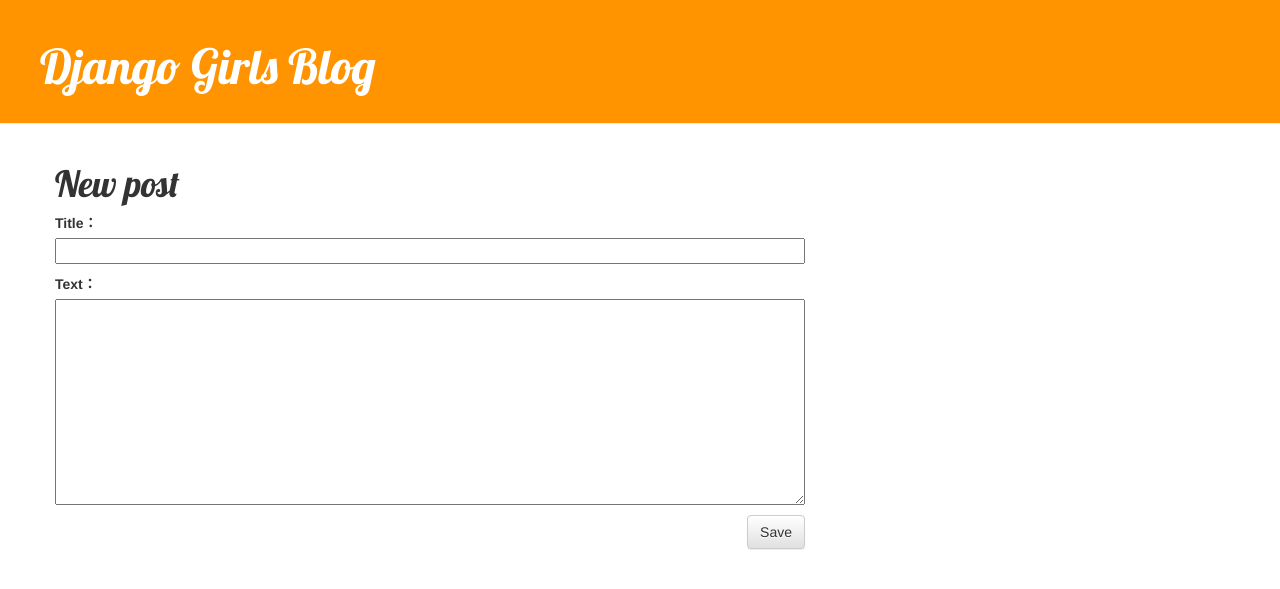
After one commit to shchen22/my-first-blog, a Django app: page /post/new/ in a window 1280 px wide. The commit adds this page. Shown: the top 589 px of the page. Run offline with Django 3.2, Linux system fonts and the light colour scheme; some libraries are stand-ins or nearby versions.

Commit message:
Added views to create/edit blog post inside the site.

```diff
--- /dev/null
+++ b/blog/forms.py
@@ -0,0 +1,9 @@
+from django import forms
+
+from .models import Post
+
+class PostForm(forms.ModelForm):
+
+    class Meta:
+        model = Post
+        fields = ('title', 'text',)
--- a/blog/templates/blog/base.html
+++ b/blog/templates/blog/base.html
@@ -9,7 +9,10 @@
     </head>
     <body>
         <div class="page-header">
-            <h1><a href="/">Django Girls Blog</a></h1>
+            {% if user.is_authenticated %}
+               <a href="{% url 'post_new' %}" class="top-menu"><span class="glyphicon glyphicon-plus"></span></a>
+            {% endif %}
+			<h1><a href="/">Django Girls Blog</a></h1>
         </div>
 
         <div class="content container">
--- a/blog/templates/blog/post_detail.html
+++ b/blog/templates/blog/post_detail.html
@@ -7,6 +7,9 @@
                 {{ post.published_date }}
             </div>
         {% endif %}
+		{% if user.is_authenticated %}
+            <a class="btn btn-default" href="{% url 'post_edit' pk=post.pk %}"><span class="glyphicon glyphicon-pencil"></span></a>
+        {% endif %}
         <h1>{{ post.title }}</h1>
         <p>{{ post.text|linebreaksbr }}</p>
     </div>
--- /dev/null
+++ b/blog/templates/blog/post_edit.html
@@ -0,0 +1,9 @@
+{% extends 'blog/base.html' %}
+
+{% block content %}
+    <h1>New post</h1>
+    <form method="POST" class="post-form">{% csrf_token %}
+        {{ form.as_p }}
+        <button type="submit" class="save btn btn-default">Save</button>
+    </form>
+{% endblock %}
--- a/blog/urls.py
+++ b/blog/urls.py
@@ -4,4 +4,6 @@
 urlpatterns = [
     url(r'^$', views.post_list, name='post_list'),
 	url(r'^post/(?P<pk>\d+)/$', views.post_detail, name='post_detail'),
+	url(r'^post/new/$', views.post_new, name='post_new'),
+	url(r'^post/(?P<pk>\d+)/edit/$', views.post_edit, name='post_edit'),
 ]
--- a/blog/views.py
+++ b/blog/views.py
@@ -1,6 +1,8 @@
 from django.shortcuts import render, get_object_or_404
 from .models import Post
 from django.utils import timezone
+from .forms import PostForm
+from django.shortcuts import redirect
 
 # Create your views here.
 def post_list(request):
@@ -10,3 +12,30 @@
 def post_detail(request, pk):
     post = get_object_or_404(Post, pk=pk)
     return render(request, 'blog/post_detail.html', {'post': post})
+
+def post_new(request):
+    if request.method == "POST":
+        form = PostForm(request.POST)
+        if form.is_valid():
+            post = form.save(commit=False)
+            post.author = request.user
+            post.published_date = timezone.now()
+            post.save()
+            return redirect('post_detail', pk=post.pk)
+    else:
+        form = PostForm()
+    return render(request, 'blog/post_edit.html', {'form': form})
+
+def post_edit(request, pk):
+    post = get_object_or_404(Post, pk=pk)
+    if request.method == "POST":
+        form = PostForm(request.POST, instance=post)
+        if form.is_valid():
+            post = form.save(commit=False)
+            post.author = request.user
+            post.published_date = timezone.now()
+            post.save()
+            return redirect('post_detail', pk=post.pk)
+    else:
+        form = PostForm(instance=post)
+    return render(request, 'blog/post_edit.html', {'form': form})
--- a/mysite/urls.py
+++ b/mysite/urls.py
@@ -17,5 +17,5 @@
 
 urlpatterns = [
     url(r'^admin/', include(admin.site.urls)),
-	url(r'', include('blog.urls'))
+	url(r'', include('blog.urls')),
 ]
```
